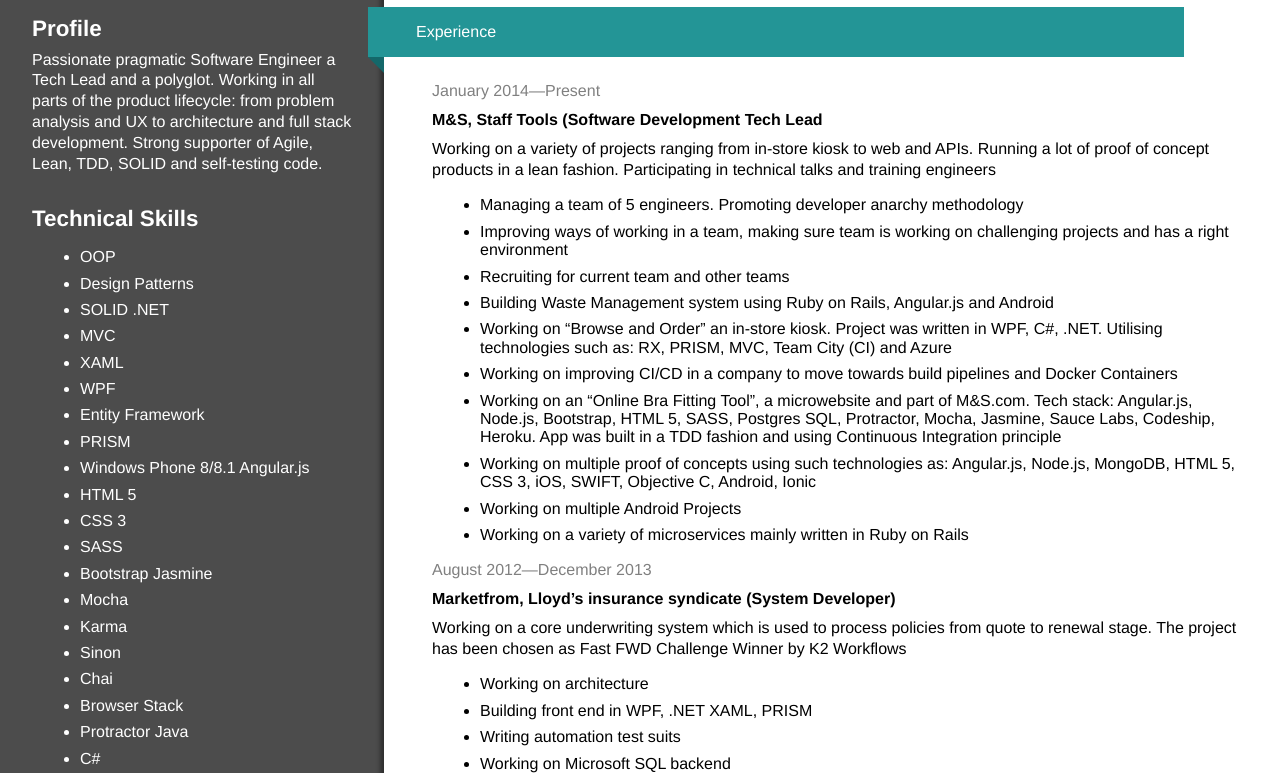
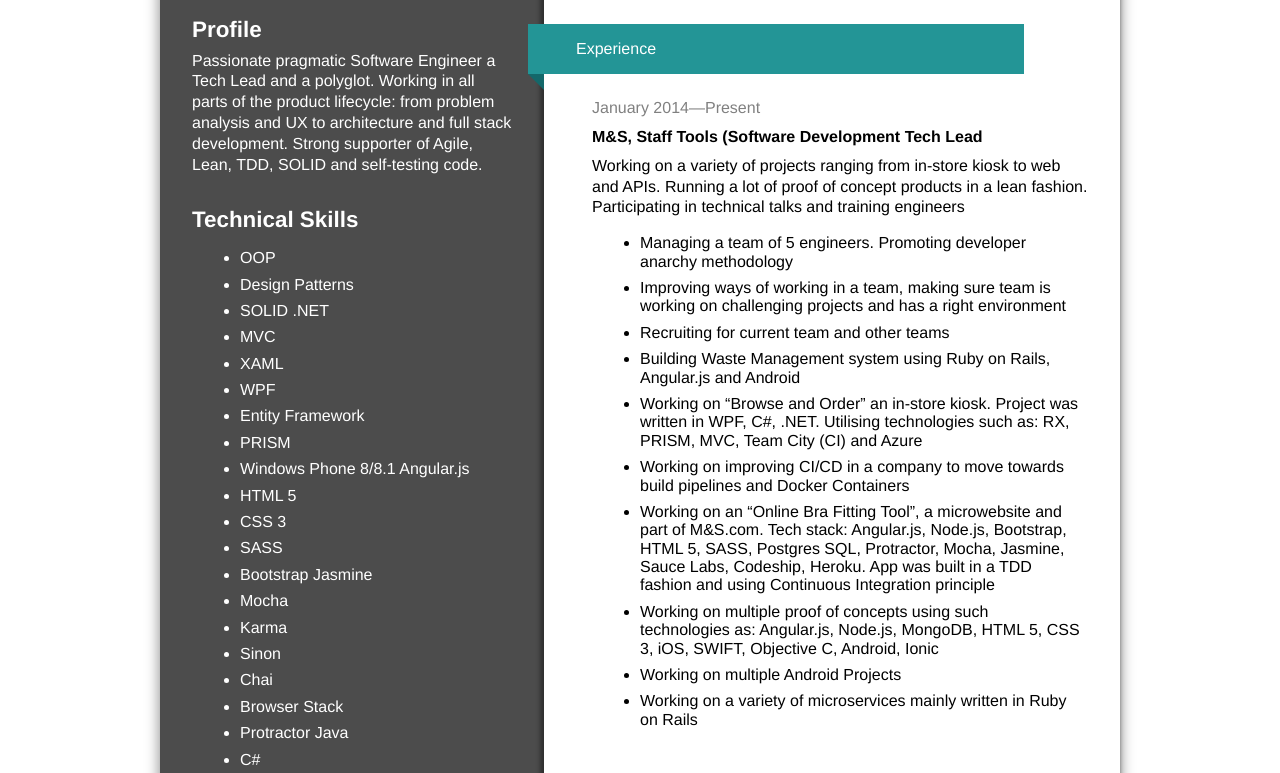
Before and after one commit to kudresov/cv, a plain HTML site: page index.html in a window 1280 px wide. Shown: the part 180-953 px from the top of the page. Drawn offline with nearby package versions, Linux system fonts and the light colour scheme.

Commit message:
improved style

```diff
--- a/index.css
+++ b/index.css
@@ -1,6 +1,7 @@
 body {
+  display:  flex;
+  justify-content: center;
   margin: 0;
-  display: flex;
   font-family: Helvetica, sans-serif;
 }
 
@@ -26,15 +27,20 @@
 }
 
 h3 {
-    margin: 2rem 0 0 0;
-    font-size: 1.4rem;
-    font-weight: 600;
+  margin: 2rem 0 0 0;
+  font-size: 1.4rem;
+  font-weight: 600;
+}
+
+article {
+  margin-bottom: 5rem;
 }
 
 .main {
   box-shadow: -2px 0px 4px 2px rgba(0, 0, 0, 0.38);
   flex: 1;
   padding: 2rem 2rem 2rem 3rem;
+  max-width: 40rem;
 }
 
 .tel {
@@ -49,7 +55,7 @@
 
 .section {
   color: white;
-  padding: 1rem 1rem 1rem 3rem;
+  padding: 1rem 1.5rem 1rem 3rem;
   display: inline-block;
   background-color: rgb(35, 149, 150);
 }
@@ -71,6 +77,7 @@
   display: flex;
   align-items: left;
   flex-direction: column;
+  margin-top: 3rem;
 }
 
 .triangle {
@@ -91,3 +98,5 @@
   content: '{ ';
   color: rgb(35, 149, 150);
 }
+
+.cv {border: 1px solid rgba(101, 101, 101, 0.38);box-shadow: 0 0 12px 1px rgba(0, 0, 0, 0.38);justify-content: center;display: flex;max-width: 60rem;}
--- a/index.html
+++ b/index.html
@@ -8,9 +8,11 @@
   <title>Vitalij Kudresov CV</title>
   <link rel="stylesheet" type="text/css" href="normalize.css">
   <link rel="stylesheet" type="text/css" href="index.css">
+  <script src="https://unpkg.com/jspdf@latest/dist/jspdf.min.js"></script>
 </head>
 
 <body>
+  <div class="cv">
     <aside>
       <h1 class="hero-title">Passionate and Pragmatic Technical Lead</h1>
       <h3>Profile</h3>
@@ -94,8 +96,8 @@
           <li>Working on an “Online Bra Fitting Tool”, a microwebsite and part of M&amp;S.com. Tech stack: Angular.js, Node.js,
             Bootstrap, HTML 5, SASS, Postgres SQL, Protractor, Mocha, Jasmine, Sauce Labs, Codeship, Heroku. App was built
             in a TDD fashion and using Continuous Integration principle</li>
-        <li>Working on multiple proof of concepts using such technologies as: Angular.js, Node.js, MongoDB, HTML 5, CSS 3, iOS,
-          SWIFT, Objective C, Android, Ionic </li>
+          <li>Working on multiple proof of concepts using such technologies as: Angular.js, Node.js, MongoDB, HTML 5, CSS 3,
+            iOS, SWIFT, Objective C, Android, Ionic </li>
           <li>Working on multiple Android Projects</li>
           <li>Working on a variety of microservices mainly written in Ruby on Rails</li>
         </ul>
@@ -104,8 +106,8 @@
       <article>
         <p class="date">August 2012—December 2013</p>
         <p class="title">Marketfrom, Lloyd’s insurance syndicate (System Developer)</p>
-      <p class="description">Working on a core underwriting system which is used to process policies from quote to renewal stage. The project has
-        been chosen as Fast FWD Challenge Winner by K2 Workflows</p>
+        <p class="description">Working on a core underwriting system which is used to process policies from quote to renewal stage. The project
+          has been chosen as Fast FWD Challenge Winner by K2 Workflows</p>
         <ul>
           <li>Working on architecture</li>
           <li>Building front end in WPF, .NET XAML, PRISM</li>
@@ -140,8 +142,8 @@
           <li>Designing, developing and testing UI of the HMI</li>
           <li>Working on the system architecture design </li>
           <li>Utilising: WPF, C#, WCF, PRISM, .NET, Rhino Mocks, MSUnit </li>
-        <p class="description">As a result creating an innovative system architecture solution which helped to deliver a high quality project in
-          a very short period of time receiving very positive feedback both from customers and end-users</p>
+          <p class="description">As a result creating an innovative system architecture solution which helped to deliver a high quality project
+            in a very short period of time receiving very positive feedback both from customers and end-users</p>
         </ul>
       </article>
 
@@ -156,9 +158,9 @@
         <p class="date">2008—2012</p>
         <p class="title">University of Nottingham, BSc Computer Science</p>
         <p class="description">Degree: 2.1</p>
-      <p class="description">Dissertation: “PC and Phone environments synchronisation”. Technologies and frameworks used: Windows Phone, WPF, WCF,
-        RX, MVVM, Ninject, NLog, Rhino Mocks. Project received an offer from University to carry on working on the project
-        as PHD research</p>
+        <p class="description">Dissertation: “PC and Phone environments synchronisation”. Technologies and frameworks used: Windows Phone, WPF,
+          WCF, RX, MVVM, Ninject, NLog, Rhino Mocks. Project received an offer from University to carry on working on the
+          project as PHD research</p>
       </article>
 
       <div class="section-container">
@@ -182,6 +184,7 @@
         </ul>
       </article>
     </div>
+  </div>
 </body>
 
 </html>
```
Lines whose indentation alone changed are shown as unchanged.
